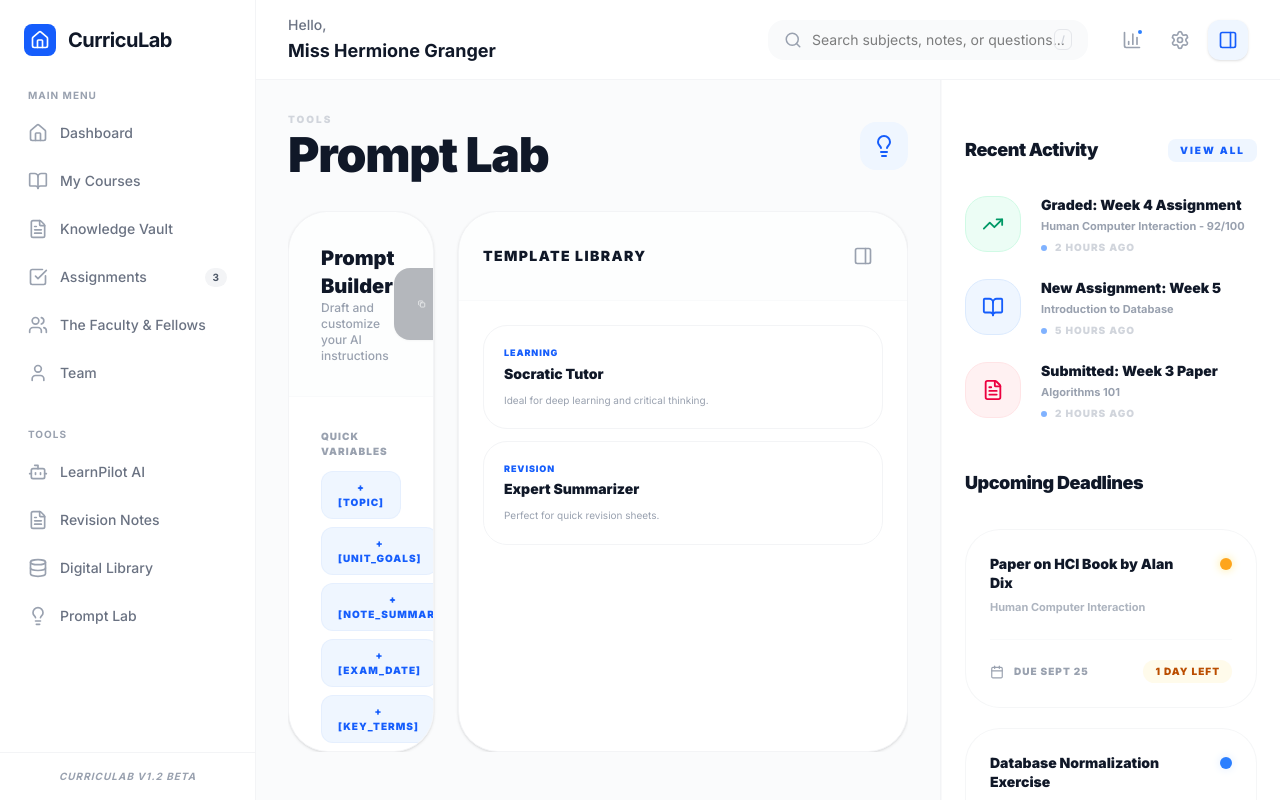
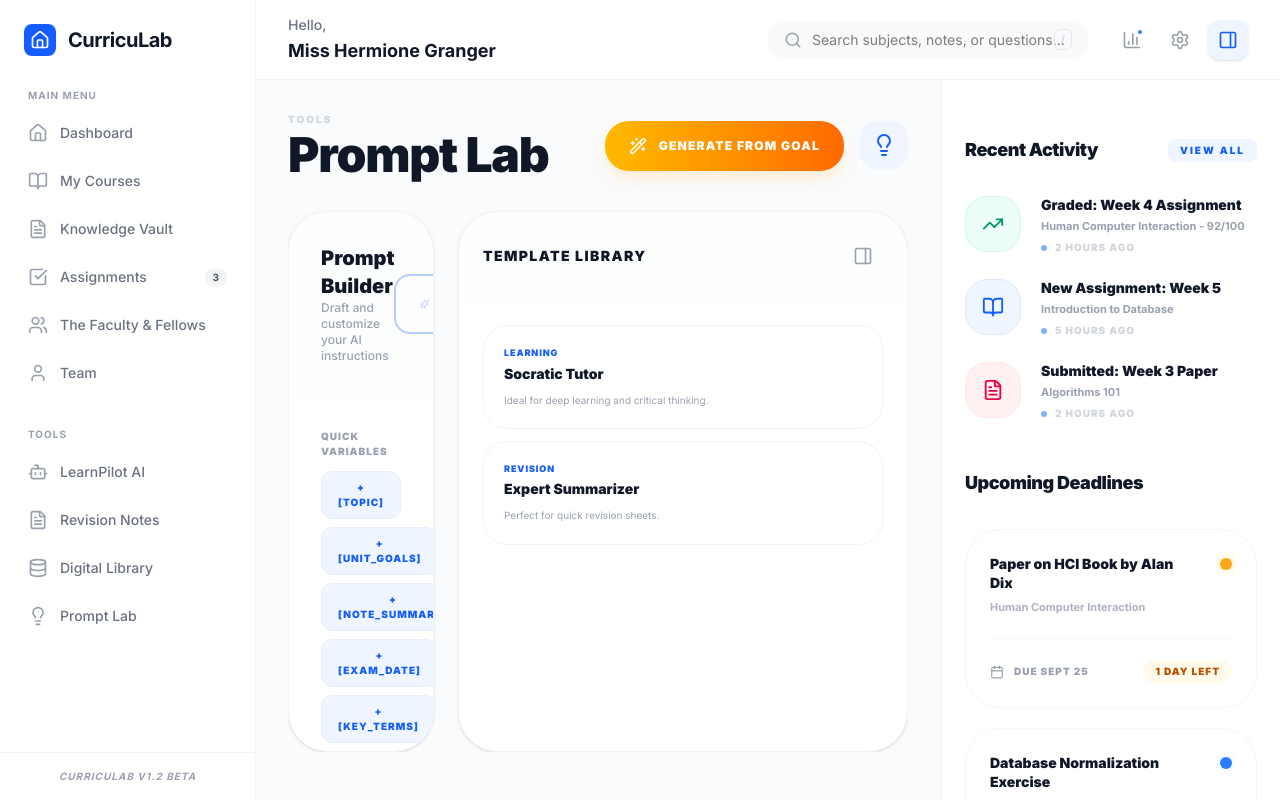
Before and after one commit to Harry-0402/CurricuLab, a Next.js app: page /tools/prompts in a window 1280 px wide. Built offline with nearby package versions, Linux system fonts and the light colour scheme.

Commit message:
feat: add AI Prompt Refiner and Generate from Goal to Prompt Lab

```diff
--- a/components/mobile/PromptLabMobile.tsx
+++ b/components/mobile/PromptLabMobile.tsx
@@ -12,6 +12,7 @@ export function PromptLabMobile() {
     const [builderText, setBuilderText] = useState('');
     const [copied, setCopied] = useState(false);
     const [activeTab, setActiveTab] = useState<'builder' | 'library'>('builder');
+    const [isAILoading, setIsAILoading] = useState(false);
 
     useEffect(() => {
         setPrompts(LOCAL_PROMPTS);
@@ -21,6 +22,30 @@ export function PromptLabMobile() {
         navigator.clipboard.writeText(text);
         setCopied(true);
         setTimeout(() => setCopied(false), 2000);
+    };
+
+    const handleAIAction = async () => {
+        if (!builderText.trim()) return;
+        setIsAILoading(true);
+        try {
+            const response = await fetch('/api/chat', {
+                method: 'POST',
+                headers: { 'Content-Type': 'application/json' },
+                body: JSON.stringify({
+                    messages: [{ role: 'user', content: builderText }],
+                    mode: 'prompt_engineer',
+                    provider: 'groq',
+                    model: 'llama-3.3-70b-versatile'
+                })
+            });
+            if (!response.ok) throw new Error('AI Refinement failed');
+            const data = await response.json();
+            setBuilderText(data.message);
+        } catch (error) {
+            console.error('AI refinement Error:', error);
+        } finally {
+            setIsAILoading(false);
+        }
     };
 
     const insertVariable = (variable: string) => {
@@ -65,6 +90,7 @@ export function PromptLabMobile() {
                 {activeTab === 'builder' ? (
                     <div className="space-y-6 animate-in fade-in slide-in-from-left-4 duration-300">
                         <div className="space-y-4">
+                            <div className="flex flex-wrap items-center justify-between gap-2">
                                 <div className="flex flex-wrap gap-2">
                                     {['[TOPIC]', '[KEY_TERMS]', '[SUMMARY]'].map(v => (
                                         <button
@@ -75,6 +101,17 @@ export function PromptLabMobile() {
                                             + {v}
                                         </button>
                                     ))}
+                                </div>
+                                <button
+                                    onClick={handleAIAction}
+                                    disabled={!builderText || isAILoading}
+                                    className={cn(
+                                        "p-3 rounded-2xl flex items-center justify-center border-2 transition-all active:scale-95 disabled:opacity-30",
+                                        isAILoading ? "bg-gray-50 border-gray-100 text-gray-400" : "bg-white border-blue-600 text-blue-600 shadow-sm"
+                                    )}
+                                >
+                                    {isAILoading ? <Icons.Loader2 size={20} className="animate-spin" /> : <Icons.Sparkles size={20} />}
+                                </button>
                             </div>
 
                             <textarea
--- a/components/shared/Icons.tsx
+++ b/components/shared/Icons.tsx
@@ -1,4 +1,4 @@
-import { FileText, Database, Code2, BookOpen, Settings, Home, Search, Calendar, CheckSquare, BarChart3, Clock, TrendingUp, PlusCircle, User, ChevronRight, ChevronLeft, ChevronDown, Bookmark as BookmarkIcon, Lightbulb, GraduationCap, PanelRight, Download, Check, Copy, Image as ImageIcon, Edit, Trash2, MoreVertical, Upload, Users, Bot, Send, Lock, LogIn, LogOut, Info, Share2, CheckCircle } from "lucide-react";
+import { FileText, Database, Code2, BookOpen, Settings, Home, Search, Calendar, CheckSquare, BarChart3, Clock, TrendingUp, PlusCircle, User, ChevronRight, ChevronLeft, ChevronDown, Bookmark as BookmarkIcon, Lightbulb, GraduationCap, PanelRight, Download, Check, Copy, Image as ImageIcon, Edit, Trash2, MoreVertical, Upload, Users, Bot, Send, Lock, LogIn, LogOut, Info, Share2, CheckCircle, Sparkles, Wand2, Loader2, X } from "lucide-react";
 
 export const Icons = {
     Home,
@@ -47,4 +47,8 @@ export const Icons = {
     LogIn,
     LogOut,
     Info,
+    Sparkles,
+    Wand2,
+    Loader2,
+    X,
 };
--- a/components/web/PromptLabContent.tsx
+++ b/components/web/PromptLabContent.tsx
@@ -12,6 +12,9 @@ export function PromptLabContent() {
     const [builderText, setBuilderText] = useState('');
     const [copied, setCopied] = useState(false);
     const [isLibraryExpanded, setIsLibraryExpanded] = useState(true);
+    const [isAILoading, setIsAILoading] = useState(false);
+    const [showGoalModal, setShowGoalModal] = useState(false);
+    const [goalInput, setGoalInput] = useState('');
 
     useEffect(() => {
         setPrompts(LOCAL_PROMPTS);
@@ -21,6 +24,41 @@ export function PromptLabContent() {
         navigator.clipboard.writeText(text);
         setCopied(true);
         setTimeout(() => setCopied(false), 2000);
+    };
+
+    const handleAIAction = async (action: 'refine' | 'generate') => {
+        if (action === 'refine' && !builderText.trim()) return;
+        if (action === 'generate' && !goalInput.trim()) return;
+
+        setIsAILoading(true);
+        try {
+            const response = await fetch('/api/chat', {
+                method: 'POST',
+                headers: { 'Content-Type': 'application/json' },
+                body: JSON.stringify({
+                    messages: [{
+                        role: 'user',
+                        content: action === 'refine' ? builderText : goalInput
+                    }],
+                    mode: 'prompt_engineer',
+                    provider: 'groq',
+                    model: 'llama-3.3-70b-versatile'
+                })
+            });
+
+            if (!response.ok) throw new Error('AI Action failed');
+            const data = await response.json();
+
+            setBuilderText(data.message);
+            if (action === 'generate') {
+                setShowGoalModal(false);
+                setGoalInput('');
+            }
+        } catch (error) {
+            console.error('AI Action Error:', error);
+        } finally {
+            setIsAILoading(false);
+        }
     };
 
     const insertVariable = (variable: string) => {
@@ -41,6 +79,13 @@ export function PromptLabContent() {
                         <p className="text-5xl font-black text-gray-900 tracking-tight">Prompt Lab</p>
                     </div>
                     <div className="flex gap-4">
+                        <button
+                            onClick={() => setShowGoalModal(true)}
+                            className="flex items-center gap-3 px-6 py-4 bg-gradient-to-r from-amber-400 to-orange-500 text-white rounded-[24px] font-black uppercase tracking-widest text-xs shadow-lg shadow-orange-100 hover:scale-[1.02] transition-all"
+                        >
+                            <Icons.Wand2 size={18} />
+                            Generate from Goal
+                        </button>
                         <div className="w-12 h-12 bg-blue-50 text-blue-600 rounded-2xl flex items-center justify-center">
                             <Icons.Lightbulb size={24} />
                         </div>
@@ -55,7 +100,18 @@ export function PromptLabContent() {
                                 <h2 className="text-xl font-black text-gray-900">Prompt Builder</h2>
                                 <p className="text-xs text-gray-400 font-medium">Draft and customize your AI instructions</p>
                             </div>
-                            <div className="flex items-center gap-2">
+                            <div className="flex items-center gap-3">
+                                <button
+                                    onClick={() => handleAIAction('refine')}
+                                    disabled={!builderText || isAILoading}
+                                    className={cn(
+                                        "flex items-center gap-2 px-6 py-3 rounded-2xl font-black uppercase tracking-widest text-xs transition-all border-2 disabled:opacity-30",
+                                        isAILoading ? "bg-gray-50 border-gray-100 text-gray-400" : "bg-white border-blue-600 text-blue-600 hover:bg-blue-50"
+                                    )}
+                                >
+                                    {isAILoading ? <Icons.Loader2 size={16} className="animate-spin" /> : <Icons.Sparkles size={16} />}
+                                    {isAILoading ? "Enhancing..." : "Enhance with AI"}
+                                </button>
                                 <button
                                     onClick={() => handleCopy(builderText)}
                                     disabled={!builderText}
@@ -171,6 +227,43 @@ export function PromptLabContent() {
                     </div>
                 </div>
             </div>
+            {/* Goal Modal */}
+            {showGoalModal && (
+                <div className="fixed inset-0 z-50 flex items-center justify-center p-4 bg-gray-900/60 backdrop-blur-sm animate-in fade-in duration-300">
+                    <div className="bg-white w-full max-w-lg rounded-[40px] shadow-2xl overflow-hidden animate-in zoom-in-95 duration-300">
+                        <div className="p-10 space-y-8">
+                            <div className="flex items-center justify-between">
+                                <div>
+                                    <h2 className="text-2xl font-black text-gray-900">Generate from Goal</h2>
+                                    <p className="text-xs text-gray-400 font-bold uppercase tracking-widest mt-1">AI Prompt Engineering</p>
+                                </div>
+                                <button onClick={() => setShowGoalModal(false)} className="w-10 h-10 rounded-full hover:bg-gray-100 flex items-center justify-center text-gray-400">
+                                    <Icons.X size={24} />
+                                </button>
+                            </div>
+
+                            <div className="space-y-4">
+                                <label className="text-[10px] font-black text-gray-400 uppercase tracking-widest">What is your study goal?</label>
+                                <textarea
+                                    value={goalInput}
+                                    onChange={(e) => setGoalInput(e.target.value)}
+                                    placeholder="e.g., I want to practice case studies for Business Law using specific scenarios..."
+                                    className="w-full h-40 p-6 bg-gray-50 rounded-[32px] border-none focus:ring-2 focus:ring-amber-400/20 outline-none text-sm leading-relaxed"
+                                />
+                            </div>
+
+                            <button
+                                onClick={() => handleAIAction('generate')}
+                                disabled={!goalInput || isAILoading}
+                                className="w-full py-5 bg-gray-900 text-white rounded-[24px] font-black uppercase tracking-widest text-xs flex items-center justify-center gap-3 hover:bg-gray-800 transition-all shadow-xl shadow-gray-200 disabled:opacity-30"
+                            >
+                                {isAILoading ? <Icons.Loader2 size={18} className="animate-spin" /> : <Icons.Sparkles size={18} />}
+                                {isAILoading ? "Engineering..." : "Generate Master Prompt"}
+                            </button>
+                        </div>
+                    </div>
+                </div>
+            )}
         </WebAppShell>
     );
 }
```
Lines whose indentation alone changed are shown as unchanged.
